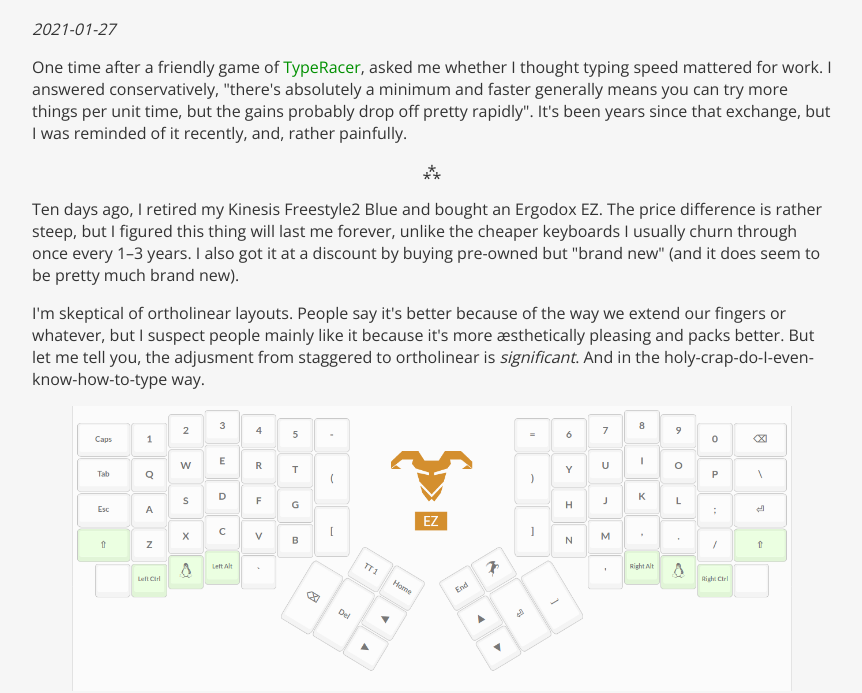
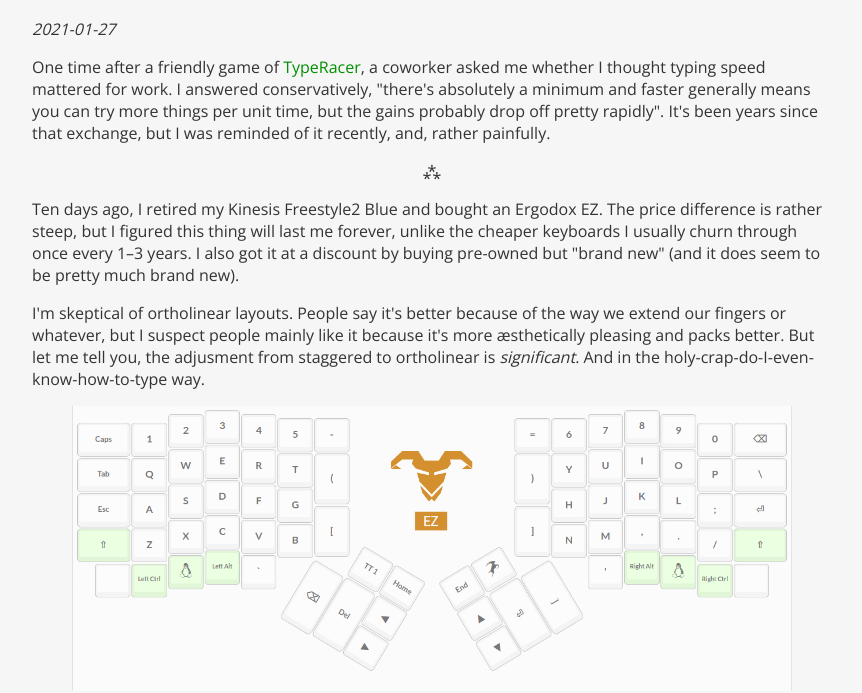
Before and after one commit to aduong/aduong.github.io, an Eleventy site: page writing/typing-speed.md in a window 1280 px wide. Shown: the part 94-787 px from the top of the page, without its empty margins (208-1070 px from the left). Built offline with nearby package versions, Linux system fonts and the light colour scheme; Eleventy itself is replaced by a stand-in of ours; files that its build step writes are made by us from their sources; files whose address does not match are found by name.

Commit message:
Update typing-speed.md

```diff
--- a/writing/typing-speed.md
+++ b/writing/typing-speed.md
@@ -6,7 +6,7 @@
 ---
 
 One time after a friendly game of [TypeRacer](https://play.typeracer.com),
-asked me whether I thought typing speed mattered for work. I answered
+a coworker asked me whether I thought typing speed mattered for work. I answered
 conservatively, "there's absolutely a minimum and faster generally
 means you can try more things per unit time, but the gains probably
 drop off pretty rapidly". It's been years since that exchange, but I
```
